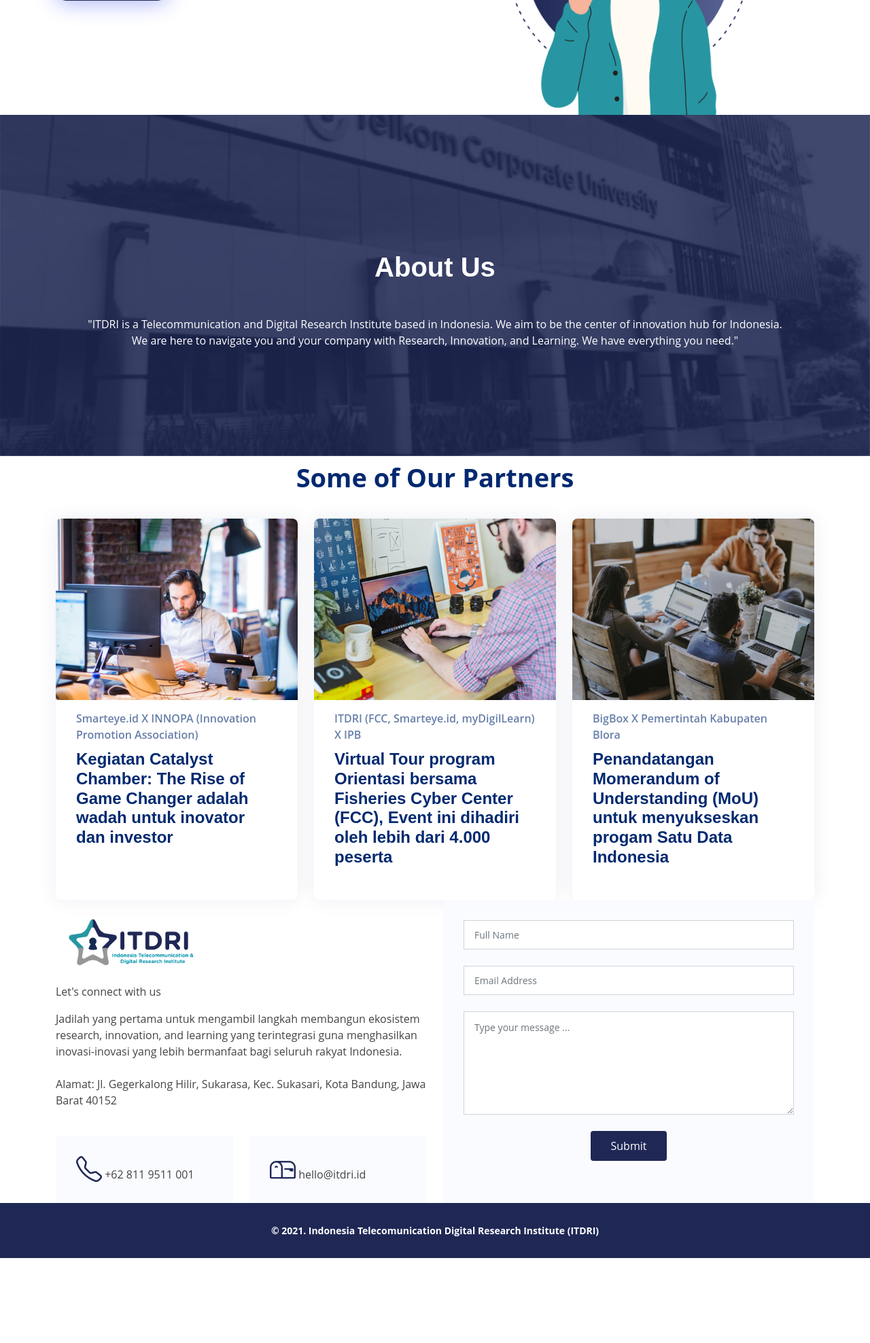
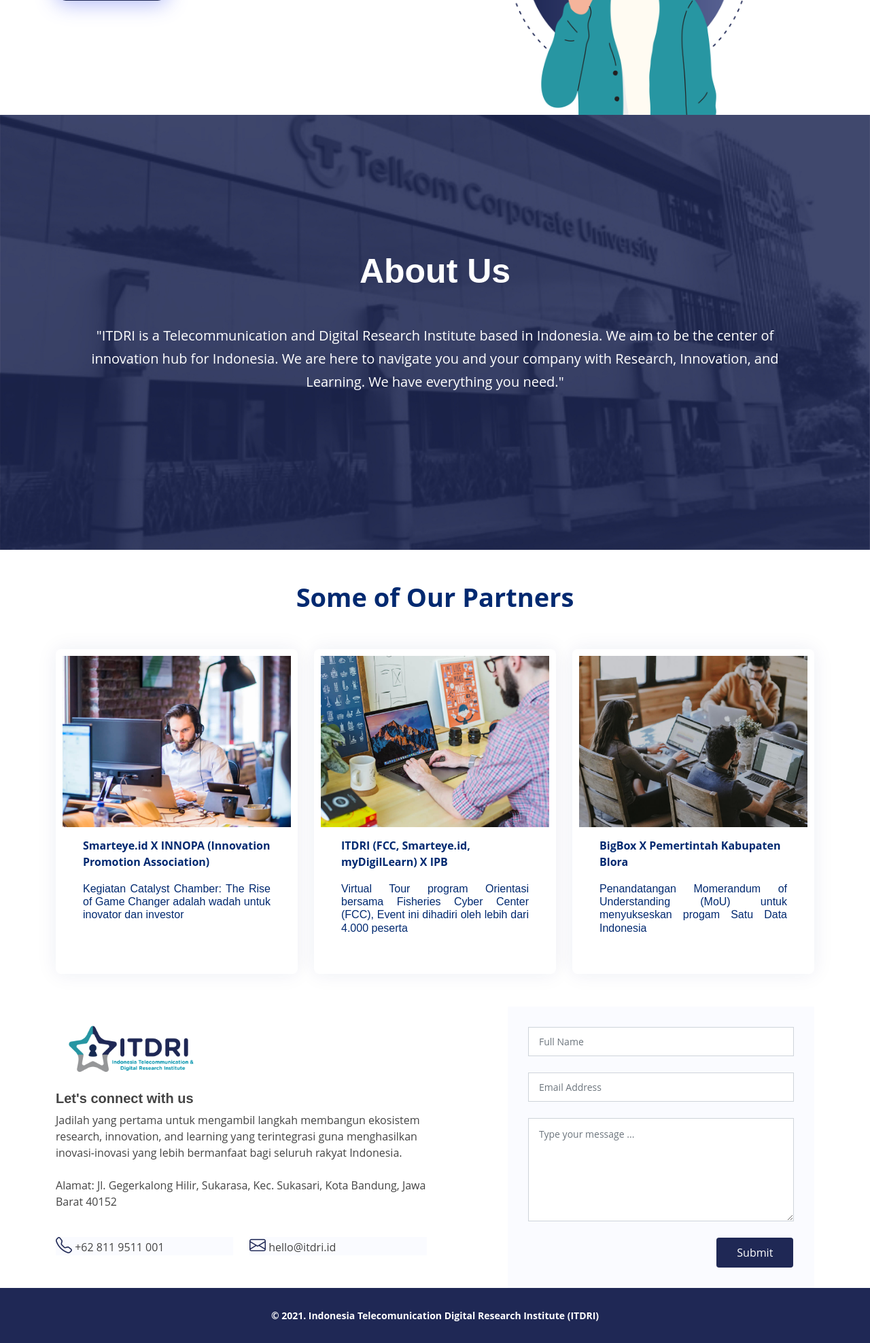
Before and after one commit to hairullana/itdri, a PHP site: page / in a window 1280 px wide. Shown: the part 461-2437 px from the top of the page at 68% size. Before the commit the page ends 2312 px from the top, so only its background shows below. Run offline with PHP 8.4, Linux system fonts and the light colour scheme.

Commit message:
fix index

```diff
--- a/assets/css/style.css
+++ b/assets/css/style.css
@@ -517,7 +517,7 @@
 .about2{
   position: relative;
   padding-top: 10rem;
-  padding-bottom: calc(10rem - 4.5rem);
+  padding-bottom: 10rem;
   background-image: url(../img/about-us-bg.jpg);
   background-position: center;
   background-repeat: no-repeat;
@@ -542,8 +542,9 @@
 }
 
 .about p {
-  margin: 15px 0 30px 0;
-  line-height: 24px;
+  margin: 15px 0 30px 0 !important;
+  line-height: 34px;
+  font-size:20px
 }
 
 .about .btn-read-more {
@@ -1510,7 +1511,7 @@
   transition: 0.3s;
   height: 100%;
   overflow: hidden;
-  padding: 30px;
+  padding: 40px;
   border-radius: 8px;
   position: relative;
   display: flex;
@@ -1527,21 +1528,22 @@
   transition: 0.5s;
 }
 
-.recent-blog-posts .post-box .post-date {
+.recent-blog-posts .post-box .post-title {
   font-size: 16px;
-  font-weight: 600;
-  color: rgba(1, 41, 112, 0.6);
-  display: block;
-  margin-bottom: 10px;
-}
-
-.recent-blog-posts .post-box .post-title {
-  font-size: 24px;
   color: #012970;
   font-weight: 700;
   margin-bottom: 18px;
   position: relative;
   transition: 0.3s;
+}
+
+.recent-blog-posts .post-box .post-content {
+  font-size: 16px;
+  color: #012970;
+  margin-bottom: 18px;
+  position: relative;
+  transition: 0.3s;
+  text-align: justify;
 }
 
 .recent-blog-posts .post-box .readmore {
@@ -1572,11 +1574,11 @@
 .contact .info-box {
   color: #444444;
   background: #fafbff;
-  padding: 30px;
+  /* padding: 10px; */
 }
 
 .contact .info-box i {
-  font-size: 38px;
+  font-size: 24px;
   line-height: 0;
   color: #1F2855;
 }
--- a/index.html
+++ b/index.html
@@ -83,8 +83,8 @@
           <div class="row">
             <div class="col d-flex flex-column justify-content-center" data-aos="fade-up" data-aos-delay="200">
               <div class="content text-center">
-                <h1 class='text-white'><b>About Us</b></h1>
-                <p class='text-white mt-5' style='font-size: 24;'>
+                <h1 class='text-white mb-5' style="font-size: 50px;"><b>About Us</b></h1>
+                <p class='text-white mt-5'>
                   "ITDRI is a Telecommunication and Digital Research Institute based in Indonesia. We aim to be the center of innovation hub for Indonesia. We are here to navigate you and your company with Research, Innovation, and Learning. We have everything you need."
                 </p>
               </div>
@@ -98,35 +98,35 @@
     <!-- ======= Recent Blog Posts Section ======= -->
     <section id="recent-blog-posts" class="recent-blog-posts">
 
-      <div class="container" data-aos="fade-up">
+      <div class="container mt-lg-5" data-aos="fade-up">
 
         <header class="section-header">
           <p>Some of Our Partners</p>
         </header>
 
-        <div class="row">
+        <div class="row mt-lg-3">
 
           <div class="col-lg-4">
             <div class="post-box">
               <div class="post-img"><img src="assets/img/blog/blog-1.jpg" class="img-fluid" alt=""></div>
-              <span class="post-date">Smarteye.id X INNOPA (Innovation Promotion Association)</span>
-              <h3 class="post-title">Kegiatan Catalyst Chamber: The Rise of Game Changer adalah wadah untuk inovator dan investor</h3>
+              <span class="post-title">Smarteye.id X INNOPA (Innovation Promotion Association)</span>
+              <h3 class="post-content">Kegiatan Catalyst Chamber: The Rise of Game Changer adalah wadah untuk inovator dan investor</h3>
             </div>
           </div>
 
           <div class="col-lg-4">
             <div class="post-box">
               <div class="post-img"><img src="assets/img/blog/blog-2.jpg" class="img-fluid" alt=""></div>
-              <span class="post-date">ITDRI (FCC, Smarteye.id, myDigilLearn) X IPB</span>
-              <h3 class="post-title">Virtual Tour program Orientasi bersama Fisheries Cyber Center (FCC), Event ini dihadiri oleh lebih dari 4.000 peserta </h3>
+              <span class="post-title">ITDRI (FCC, Smarteye.id, myDigilLearn) X IPB</span>
+              <h3 class="post-content">Virtual Tour program Orientasi bersama Fisheries Cyber Center (FCC), Event ini dihadiri oleh lebih dari 4.000 peserta </h3>
             </div>
           </div>
 
           <div class="col-lg-4">
             <div class="post-box">
               <div class="post-img"><img src="assets/img/blog/blog-3.jpg" class="img-fluid" alt=""></div>
-              <span class="post-date">BigBox X Pemertintah Kabupaten Blora</span>
-              <h3 class="post-title">Penandatangan Momerandum of Understanding (MoU) untuk menyukseskan progam Satu Data Indonesia</h3>
+              <span class="post-title">BigBox X Pemertintah Kabupaten Blora</span>
+              <h3 class="post-content">Penandatangan Momerandum of Understanding (MoU) untuk menyukseskan progam Satu Data Indonesia</h3>
             </div>
           </div>
 
@@ -139,16 +139,17 @@
     <!-- ======= Contact Section ======= -->
     <section id="contact" class="contact">
 
-      <div class="container" data-aos="fade-up">
+      <div class="container mt-5" data-aos="fade-up">
 
         <div class="row gy-4">
 
+          <!-- ringkasan itdri -->
           <div class="col-lg-6">
 
             <div class="row gy-4">
               <div class="col-md-12">
                 <img src="assets/img/logo.png" style="max-width:40%" alt="">
-                <p>Let's connect with us</p>
+                <h5><b>Let's connect with us</b></h5>
                 <p>
                   Jadilah yang pertama untuk mengambil langkah membangun ekosistem research, innovation, and learning yang terintegrasi guna menghasilkan inovasi-inovasi yang lebih bermanfaat bagi seluruh rakyat Indonesia.<br/>
                   <br/>
@@ -162,14 +163,14 @@
               </div>
               <div class="col-md-6">
                 <div class="info-box">
-                  <i class="bi bi-mailbox"></i> hello@itdri.id
+                  <i class="bi bi-envelope"></i> hello@itdri.id
                 </div>
               </div>
             </div>
 
           </div>
-
-          <div class="col-lg-6">
+          <!-- form -->
+          <div class="col-lg-5 offset-lg-1">
             <form action="forms/contact.php" method="post" class="php-email-form">
               <div class="row gy-4">
 
@@ -185,7 +186,7 @@
                   <textarea class="form-control" name="message" rows="6" placeholder="Type your message ..." required></textarea>
                 </div>
 
-                <div class="col-md-12 text-center">
+                <div class="col-md-4 offset-md-8 text-center">
                   <button type="submit">Submit</button>
                 </div>
 
```
